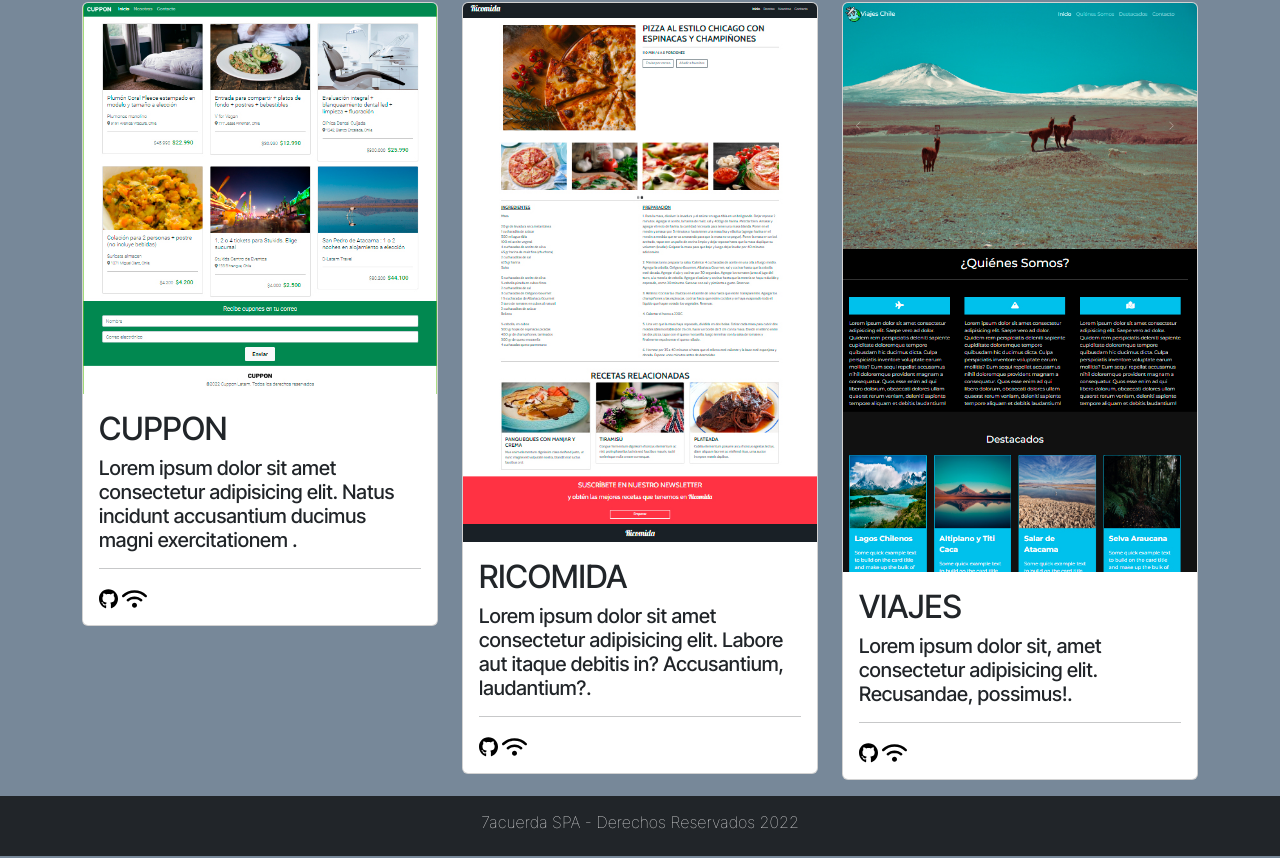
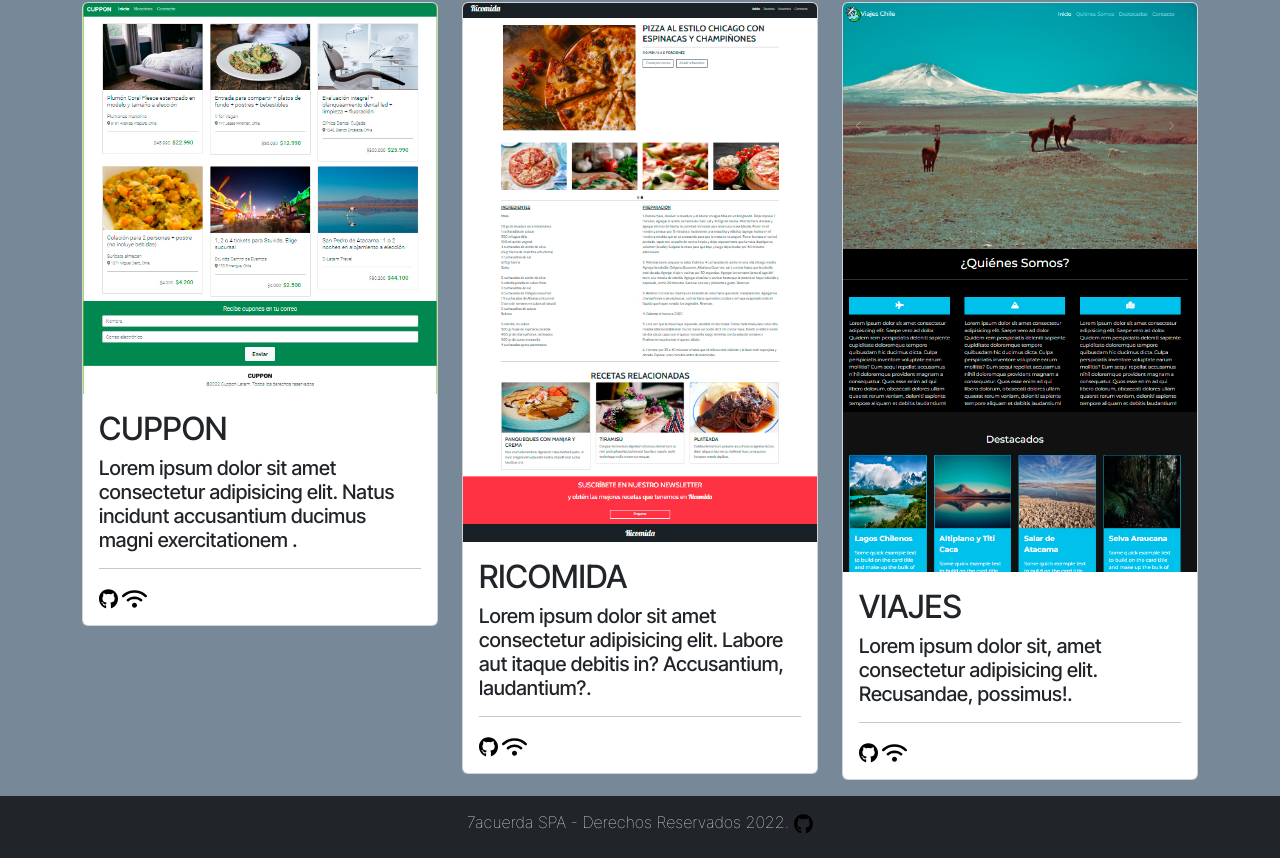
Before and after one commit to 7acuerda/PortafolioG5, a plain HTML site: page index.html in a window 1280 px wide. Shown: the part 648-1506 px from the top of the page. Drawn offline with nearby package versions, Linux system fonts and the light colour scheme.

Commit message:
otro footer

```diff
--- a/assets/css/style.css
+++ b/assets/css/style.css
@@ -79,3 +79,6 @@
     font-weight: 300;
     color: #707070;
 }
+.icono{
+    color: antiquewhite;
+}
--- a/index.html
+++ b/index.html
@@ -148,7 +148,10 @@
 
     <footer>
       <div class="container-fluid bg-dark text-white py-3">
-        <h3>7acuerda SPA - Derechos Reservados 2022</h3>
+        <h3>7acuerda SPA - Derechos Reservados 2022.
+
+            <a class="icono" href="https://github.com/7acuerda"><img src="./assets/img/github.svg" height="20px" alt=""></a>
+            </h3>
       </div>
     </footer>
 
```
